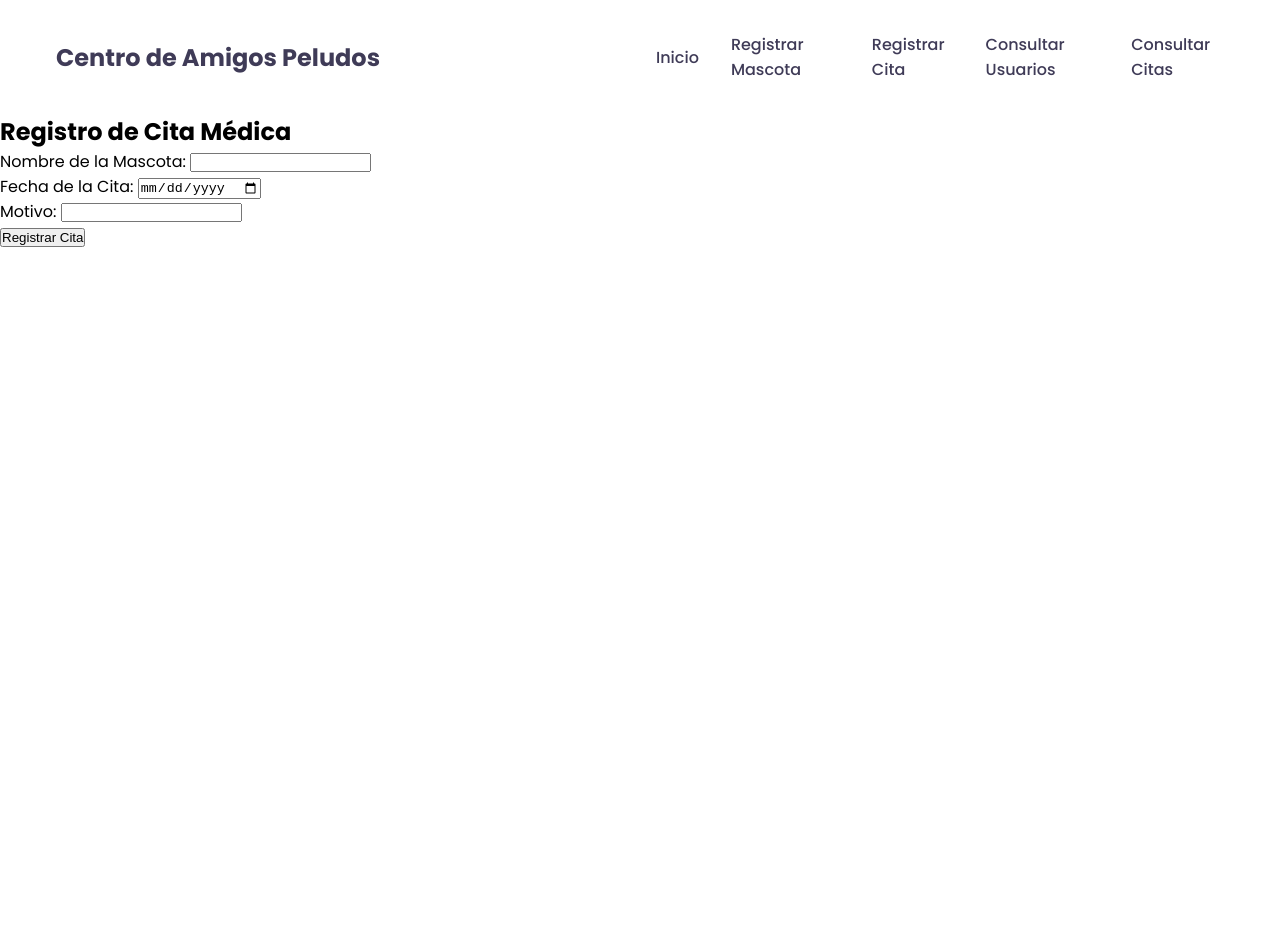
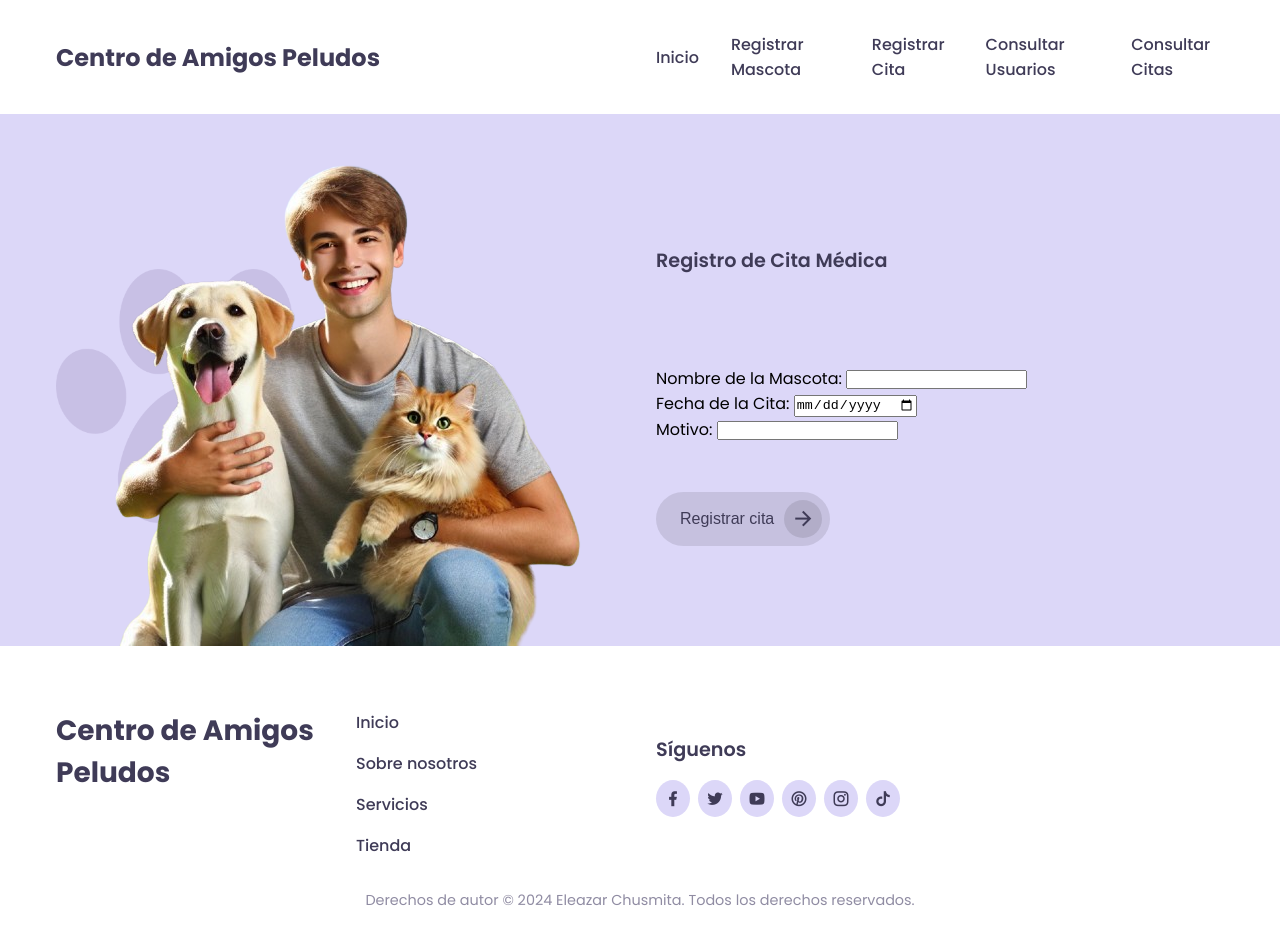
Before and after one commit to tecni2/Proyecto-1, a plain HTML site: page templates/registrar_cita.html in a window 1280 px wide. Before the commit the page ends 800 px from the top, so only its background shows below. Drawn offline with nearby package versions, Linux system fonts and the light colour scheme.

Commit message:
actualizado

```diff
--- a/templates/registrar_cita.html
+++ b/templates/registrar_cita.html
@@ -27,16 +27,20 @@
       <ul class="nav__links" id="nav-links">
         <li><a href="home.html">Inicio</a></li>
         <li>
-          <a href="/templates/registrar_mascota.html">Registrar Mascota</a>
+          <a href="registrar_mascota.html">Registrar Mascota</a>
         </li>
-        <li><a href="/templates/registrar_cita.html">Registrar Cita</a></li>
+        <li><a href="registrar_cita.html">Registrar Cita</a></li>
         <li>
-          <a href="/templates/consultar_usuarios.html">Consultar Usuarios</a>
+          <a href="consultar_usuarios.html">Consultar Usuarios</a>
         </li>
-        <li><a href="/templates/consultar_citas.html">Consultar Citas</a></li>
+        <li><a href="consultar_citas.html">Consultar Citas</a></li>
       </ul>
     </nav>
+    <header id="home">
+      <div class="section__container header__container">
+        <div class="header__content">
           <h2>Registro de Cita Médica</h2>
+          <br /><br /><br />
           <form id="form-cita">
             <label for="nombre-mascota-cita">Nombre de la Mascota:</label>
             <input type="text" id="nombre-mascota-cita" required /><br />
@@ -46,8 +50,75 @@
 
             <label for="motivo">Motivo:</label>
             <input type="text" id="motivo" required /><br />
+            <br /><br />
+            <div class="header__btn">
+              <button type="submit">
+                Registrar cita
+                <span><i class="ri-arrow-right-line"></i></span>
+              </button>
+            </div>
+          </form>
+          <!-- Fin del Formulario-->
+        </div>
+        <div class="header__image">
+          <img
+            src="/static/images/header-bg.png"
+            alt="header-bg"
+            class="header__image-bg"
+          />
+          <img
+            src="/static/images/hombre_perro_gato-removebg-preview.png"
+            alt="header"
+          />
+        </div>
+      </div>
+      <div class="header__bottom"></div>
+    </header>
 
-      <button type="submit">Registrar Cita</button>
-    </form>
+    <footer id="contact">
+      <div class="section__container footer__container">
+        <div class="footer__col">
+          <div class="footer__logo">
+            <a href="../templates/home.html">Centro de Amigos Peludos</a>
+          </div>
+        </div>
+        <div class="footer__col">
+          <ul class="footer__links">
+            <li><a href="home.html">Inicio</a></li>
+            <li><a href="#">Sobre nosotros</a></li>
+            <li><a href="#">Servicios</a></li>
+            <li><a href="#">Tienda</a></li>
+          </ul>
+        </div>
+        <div class="footer__col">
+          <br />
+          <h4>Síguenos</h4>
+          <ul class="footer__socials">
+            <li>
+              <a href="#"><i class="ri-facebook-fill"></i></a>
+            </li>
+            <li>
+              <a href="#"><i class="ri-twitter-fill"></i></a>
+            </li>
+            <li>
+              <a href="#"><i class="ri-youtube-fill"></i></a>
+            </li>
+            <li>
+              <a href="#"><i class="ri-pinterest-line"></i></a>
+            </li>
+            <li>
+              <a href="#"><i class="ri-instagram-line"></i></a>
+            </li>
+            <li>
+              <a href="#"><i class="ri-tiktok-fill"></i></a>
+            </li>
+          </ul>
+        </div>
+      </div>
+      <div class="footer__bar">
+        Derechos de autor © 2024 Eleazar Chusmita. Todos los derechos
+        reservados.
+      </div>
+    </footer>
   </body>
 </html>
```
Lines whose indentation alone changed are shown as unchanged.
